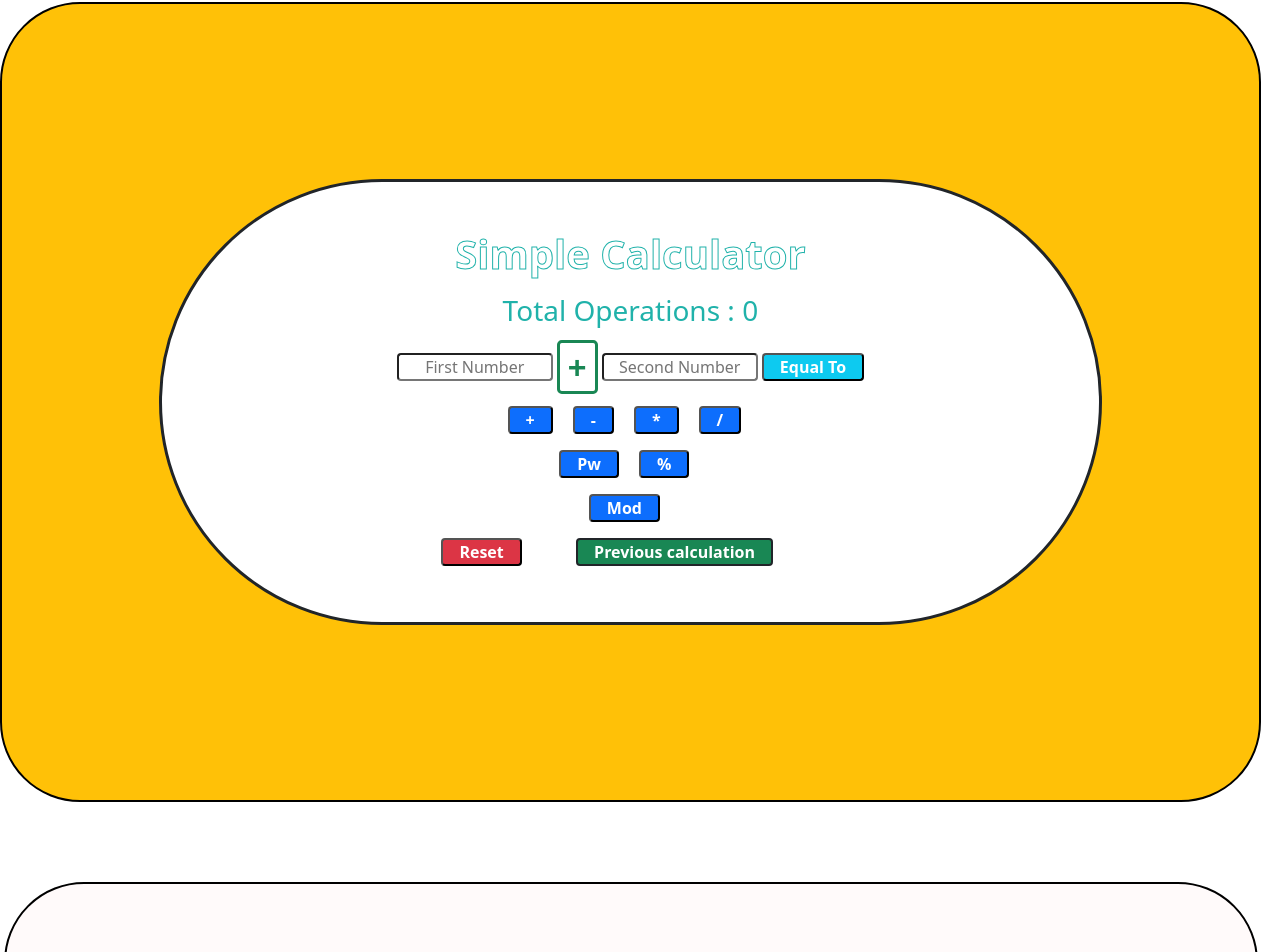
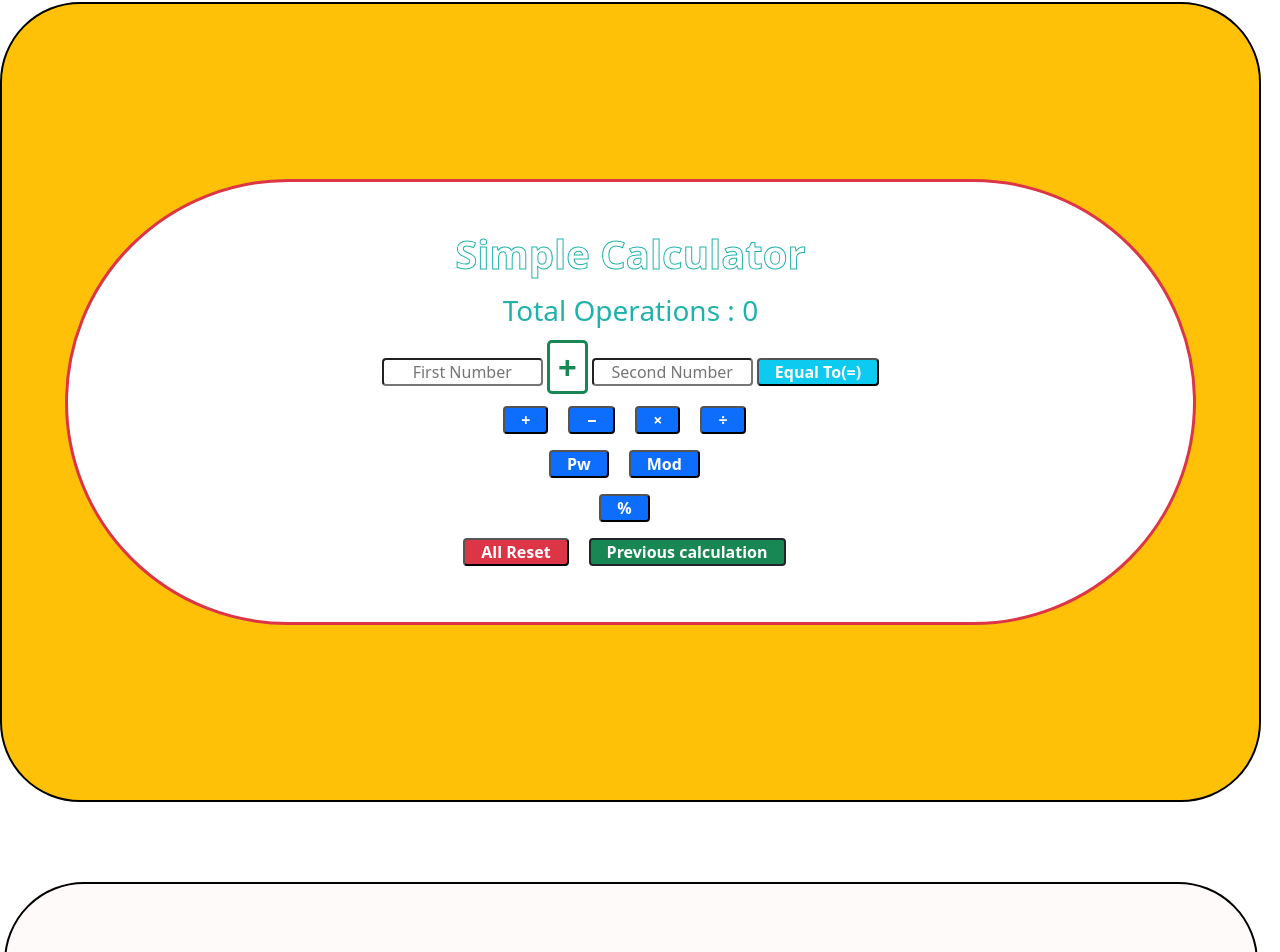
Before and after one commit to Ashishkuldeep23/small-projects2, a React (Vite) app: page / in a window 1280 px wide. Shown: the part 1891-2843 px from the top of the page. Built offline with nearby package versions, Linux system fonts and the light colour scheme; no server answers.

Commit message:
Some updated only

```diff
--- a/src/components/Pectice2/Prectice2.jsx
+++ b/src/components/Pectice2/Prectice2.jsx
@@ -75,14 +75,14 @@ function Prectie2() {
         setOpratorSing("+")
         break;
 
-      case "-":
-        setOpratorSing("-")
+      case "−":
+        setOpratorSing("−")
         break;
-      case "*":
-        setOpratorSing("*")
+      case "×":
+        setOpratorSing("×")
         break;
-      case "/":
-        setOpratorSing("/")
+      case "÷":
+        setOpratorSing("÷")
         break;
       case "pw":
         setOpratorSing("pw")
@@ -140,15 +140,15 @@ function Prectie2() {
         cal = firstVal + secVal
         break;
 
-      case "-":
+      case "−":
         cal = firstVal - secVal
         break;
 
-      case "*":
+      case "×":
         cal = firstVal * secVal
         break;
 
-      case "/":
+      case "÷":
         cal = firstVal / secVal
         break;
 
@@ -157,7 +157,7 @@ function Prectie2() {
         cal = firstVal ** secVal
         break;
 
-      case "%":
+      case "%`  ":
         cal = (firstVal / 100) * secVal
         break;
 
@@ -206,12 +206,14 @@ function Prectie2() {
 
     setOpratorSing(backDataArr[backDataArr.length - 1]?.sing || "+");
     setResult(backDataArr[backDataArr.length - 1]?.result || "0");
-    setValuesOfNum({ first: backDataArr[backDataArr.length - 1]?.first || "0", second: backDataArr[backDataArr.length - 1]?.second || "0"});
+    setValuesOfNum({ first: backDataArr[backDataArr.length - 1]?.first || "0", second: backDataArr[backDataArr.length - 1]?.second || "0" });
 
     // backDataArr.pop()    // // // Means pop() and push() also worked with state var array.
     setBackDataArr(backDataArr)
 
   }
+
+
 
 
   useEffect(() => {
@@ -261,9 +263,9 @@ function Prectie2() {
 
 
 
-    // // // // Make localStorage of history data if not created till now ---->
-    if(!getBackBtnData){
-      localStorage.setItem("HistoryForBackBtn" , JSON.stringify([{ first: "", second: "", sing: "+", result: 0 }]))
+    // // // // Make localStorage of history data if not created till now ---->   (Now not working)
+    if (!getBackBtnData) {
+      localStorage.setItem("HistoryForBackBtn", JSON.stringify([{ first: "", second: "", sing: "+", result: 0 }]))
     }
 
 
@@ -287,14 +289,17 @@ function Prectie2() {
 
       <div className="main_prec_2 bg-warning ">
 
-        <div className='w-75 bg-white d-flex align-items-center justify-content-center flex-wrap flex-column text-center  border border-3 border-dark p-sm-5 py-5 rounded rounded-pill'>
+        <div
+          className='bg-white d-flex align-items-center justify-content-center flex-wrap flex-column text-center  border border-3 border-danger p-sm-5 py-5 rounded rounded-pill'
+          style={{ width: "90%" }}
+        >
 
 
           <h1>Simple Calculator</h1>
 
           <h3>Total Operations : {totalOpr} </h3>
 
-          <div className='d-flex align-items-center justify-content-center flex-wrap'>
+          <div className='d-flex align-items-baseline justify-content-center flex-wrap'>
 
 
             <input
@@ -323,14 +328,14 @@ function Prectie2() {
             />
 
 
-            <button onClick={claculateHandler} className='ms-1 bg-info fw-bold text-white px-3 rounded my-1'>Equal To</button>
+            <button onClick={claculateHandler} className='ms-1 bg-info fw-bold text-white px-3 rounded my-1'>Equal To(=)</button>
 
             {/* back btn : (last first and scond and also last sing) */}
 
             <button
               className={(backDataArr.length > 0) ? "d-block ms-1 bg-warning fw-bold rounded px-3 my-1" : "d-none"}
               onClick={backHandlerFn}
-            >Back</button>
+            >Back(«)</button>
 
 
           </div>
@@ -339,9 +344,10 @@ function Prectie2() {
 
           <div>
             <button onClick={() => { handeChangeOpr("+") }} className='ms-1 px-3 rounded my-2 mx-3 bg-primary text-white fw-bolder'>+</button>
-            <button onClick={() => { handeChangeOpr("-") }} className='ms-1 px-3 rounded my-2 mx-3 bg-primary text-white fw-bolder'>-</button>
-            <button onClick={() => { handeChangeOpr("*") }} className='ms-1 px-3 rounded my-2 mx-3 bg-primary text-white fw-bolder'>*</button>
-            <button onClick={() => { handeChangeOpr("/") }} className='ms-1 px-3 rounded my-2 mx-3 bg-primary text-white fw-bolder'>/</button>
+            <button onClick={() => { handeChangeOpr("−") }} className='ms-1 px-3 rounded my-2 mx-3 bg-primary text-white fw-bolder'>−</button>
+
+            <button onClick={() => { handeChangeOpr("×") }} className='ms-1 px-3 rounded my-2 mx-3 bg-primary text-white fw-bolder'>×</button>
+            <button onClick={() => { handeChangeOpr("÷") }} className='ms-1 px-3 rounded my-2 mx-3 bg-primary text-white fw-bolder'>÷</button>
 
           </div>
 
@@ -349,15 +355,15 @@ function Prectie2() {
 
           <div>
             <button onClick={() => { handeChangeOpr("pw") }} className='ms-1 px-3 rounded my-2 mx-3 bg-primary text-white fw-bolder'>Pw</button>
+            <button onClick={() => { handeChangeOpr("mod") }} className='ms-1 px-3 rounded my-2 mx-3 bg-primary text-white fw-bolder'>Mod</button>
+          </div>
+
+          <div>
             <button onClick={() => { handeChangeOpr("%") }} className='ms-1 px-3 rounded my-2 mx-3 bg-primary text-white fw-bolder'>%</button>
           </div>
 
-          <div>
-            <button onClick={() => { handeChangeOpr("mod") }} className='ms-1 px-3 rounded my-2 mx-3 bg-primary text-white fw-bolder'>Mod</button>
-          </div>
 
-
-          <div className='d-flex justify-content-around align-items-center w-50'>
+          <div className='d-flex justify-content-center align-items-center w-50'>
             <button
               className='ms-1 px-3 rounded my-2 mx-3 bg-danger text-white fw-bolder h-100'
               onClick={() => {
@@ -367,7 +373,7 @@ function Prectie2() {
                 setBackDataArr([]);
                 localStorage.removeItem("HistoryForBackBtn");
               }}
-            > Reset</button>
+            >All Reset</button>
 
             <p
               className='  border border-2 border-dark ms-1 px-3 rounded my-2 mx-3 bg-success text-white fw-bolder'
@@ -384,8 +390,8 @@ function Prectie2() {
               {
                 // // // Callecting data from history arr that's why i can get previous data not current one
 
-                backDataArr.length > 0
-                  ? `${backDataArr[backDataArr.length - 1].first} ${backDataArr[backDataArr.length - 1].sing} ${backDataArr[backDataArr.length - 1].second} = ${backDataArr[backDataArr.length - 1].result}`
+                backDataArr.length > 1
+                  ? `${backDataArr[backDataArr.length - 1].first || 0} ${backDataArr[backDataArr.length - 1].sing || "+"} ${backDataArr[backDataArr.length - 1].second || 0} = ${backDataArr[backDataArr.length - 1].result || 0}`
                   : "Previous calculation"
               }
 
```
